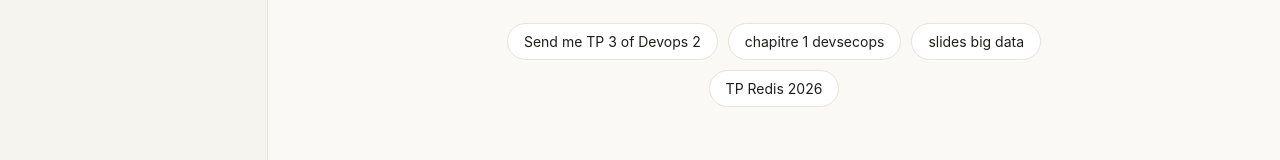
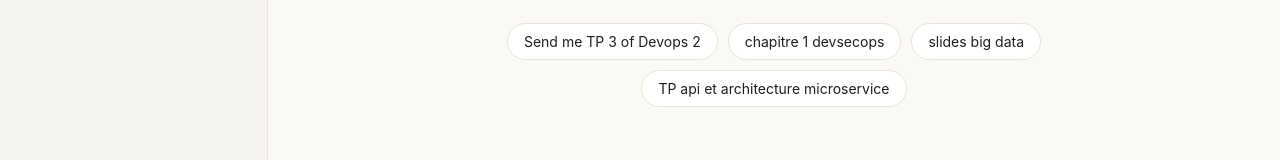
Before and after one commit to sanotogii/DCC-notes, a Next.js app: page / in a window 1280 px wide. Shown: the part 376-536 px from the top of the page. Built offline with nearby package versions, Linux system fonts and the light colour scheme.

Commit message:
feat: update suggestion for microservices assignment

```diff
--- a/app/page.tsx
+++ b/app/page.tsx
@@ -44,7 +44,7 @@
   "Send me TP 3 of Devops 2",
   "chapitre 1 devsecops",
   "slides big data",
-  "TP Redis 2026",
+  "TP api et architecture microservice",
 ];
 
 const LABELS: Record<string, string> = {
```
